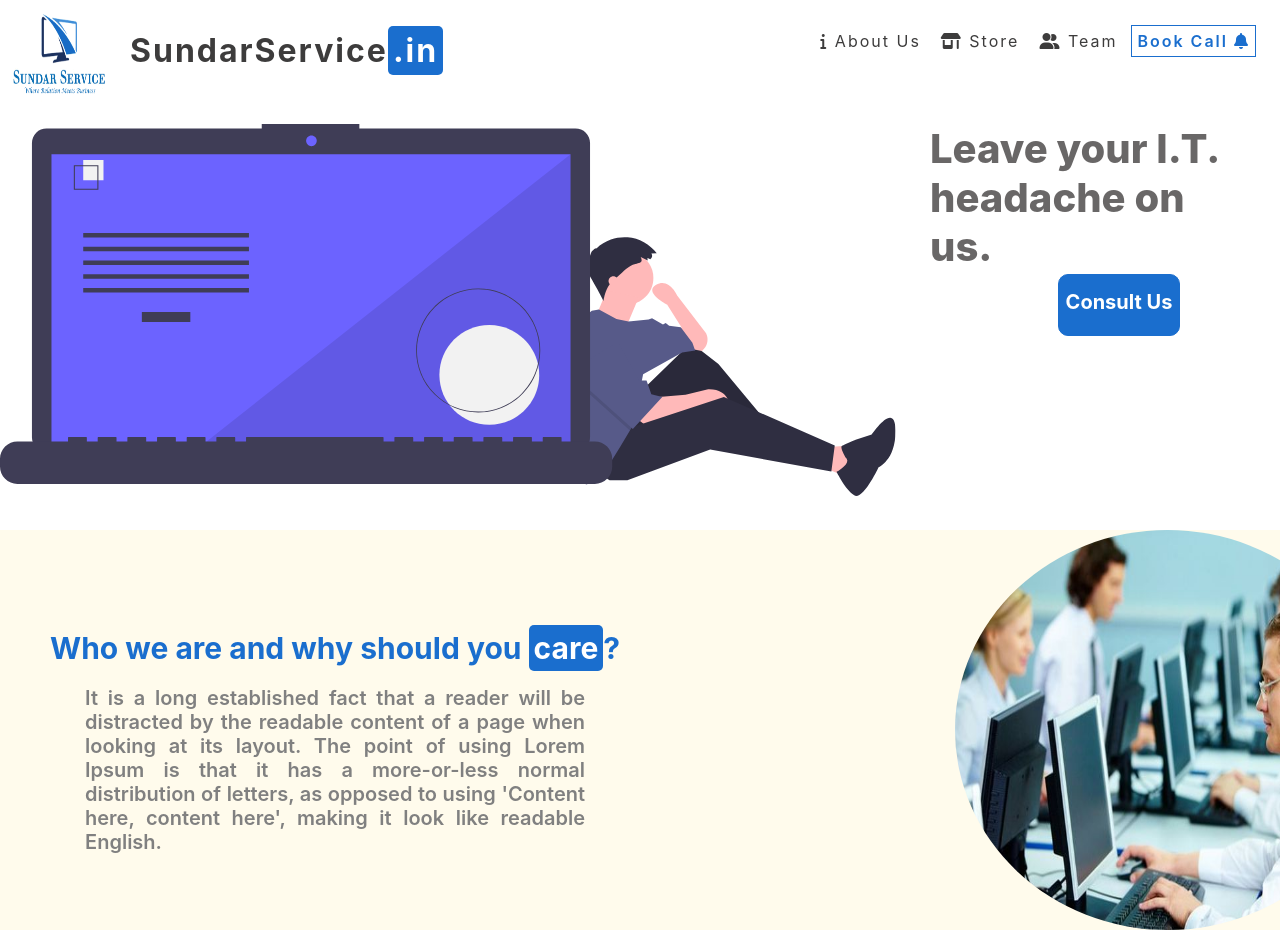
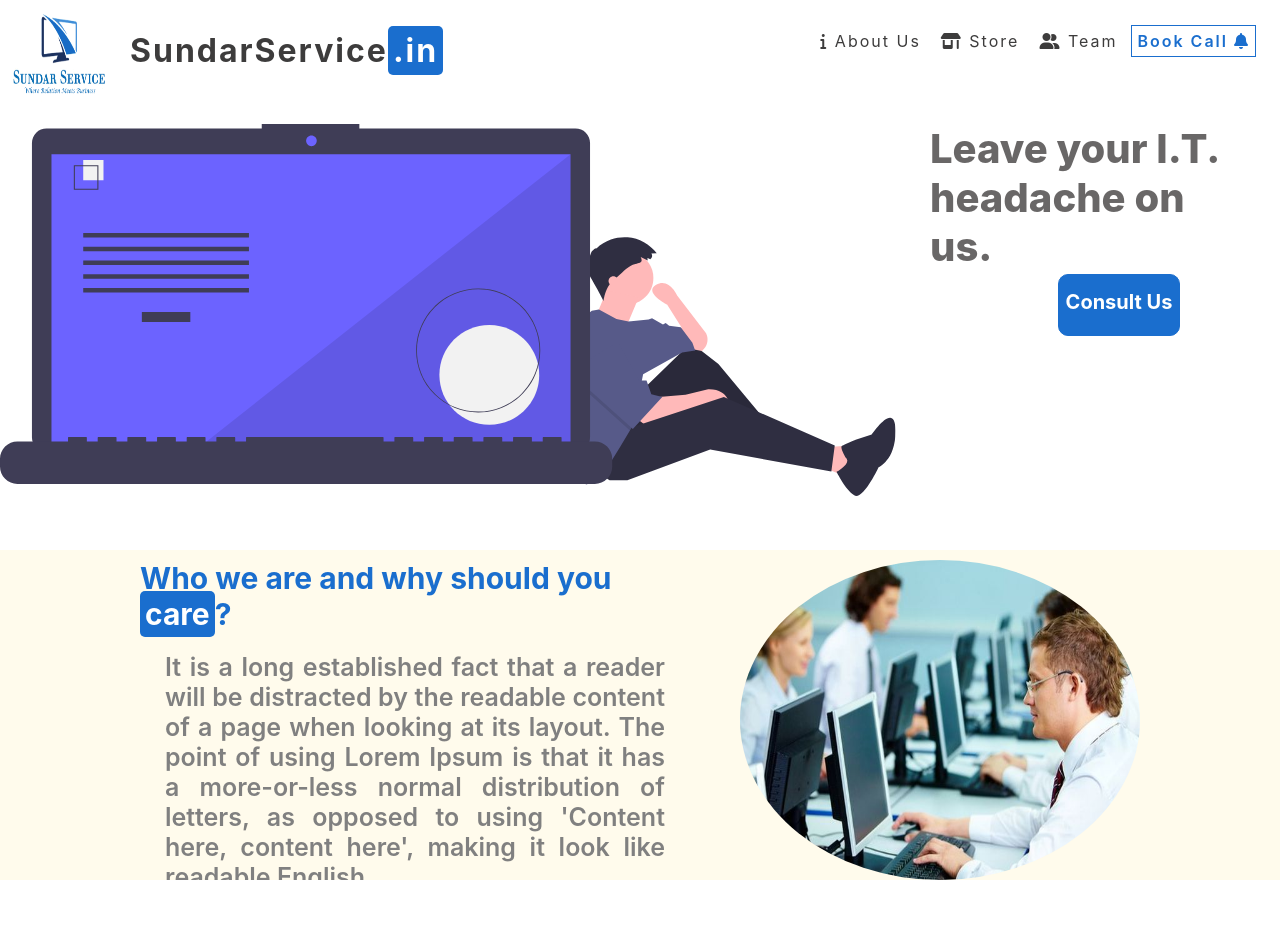
Before and after one commit to atobox/sundarservice, a React (Create React App) app: page / in a window 1280 px wide. Shown: the top 948 px of the page. Built offline with nearby package versions, Linux system fonts and the light colour scheme.

Commit message:
css correction

```diff
--- a/src/App.css
+++ b/src/App.css
@@ -1,3 +1,6 @@
+body{
+  overflow-x: hidden;
+}
 
 :root {
   --mwd: 425px;
@@ -101,26 +104,33 @@
 }
 
 .abt_sec  {
-  position: relative;
-  top: 30px;
+  /*position: relative;*/
+  margin-top: 50px;
   background: #fffbec;
-  overflow-x: hidden;
+  overflow: hidden;
+  height: 330px;
+  width: 100vw;
+  min-width: var(--mwd);
 }
 
 .abt_sec img {
   display: block;
   margin-left: auto;
   border-radius: 50%;
-  transform: translateX(100px);
+  /*transform: translateX(100px);*/
+  /*margin-top: 20px;*/
   width: 400px;
-  height: 400px;
-  min-width: var(--mwd);
+  height: 100%;
+  float: right;
 }
 
 .abt_art  {
-  position: absolute;
-  top: 100px;
-  left: 50px;
+  /*position: absolute;*/
+  /*background-color: khaki;*/
+  display: block;
+  margin: 10px auto 10px 0;
+  width: 550px;
+  height: 100%;
 }
 
 .abt_qstn {
@@ -133,14 +143,15 @@
   display: block;
   width: 500px;
   margin: 20px auto 0 auto;
-  font-size: 20px;
+  font-size: 25px;
   font-weight: 600;
   color: gray;
   text-align: justify;
+  /*background-color: lightblue;*/
 }
 
 .store_sec  {
-  top: 60px;
+  top: 50px;
   width: 100%;
   height: 350px;
   display: block;
--- a/src/Components/about.js
+++ b/src/Components/about.js
@@ -4,6 +4,7 @@ export default function About() {
 
     return (
         <div className="abt_sec" id="about">
+            <div style={{width:"1000px", margin:"0 auto", height: "320px"}}>
                 <img src={abt_img} alt="abt_img" />
                 <div className="abt_art">
                     <span className="abt_qstn">Who we are and why should you <span className="in">care</span>?</span><br/>
@@ -12,5 +13,6 @@ export default function About() {
                     </span>
                 </div>
             </div>
+        </div>
     );
 }
```
Lines whose indentation alone changed are shown as unchanged.
